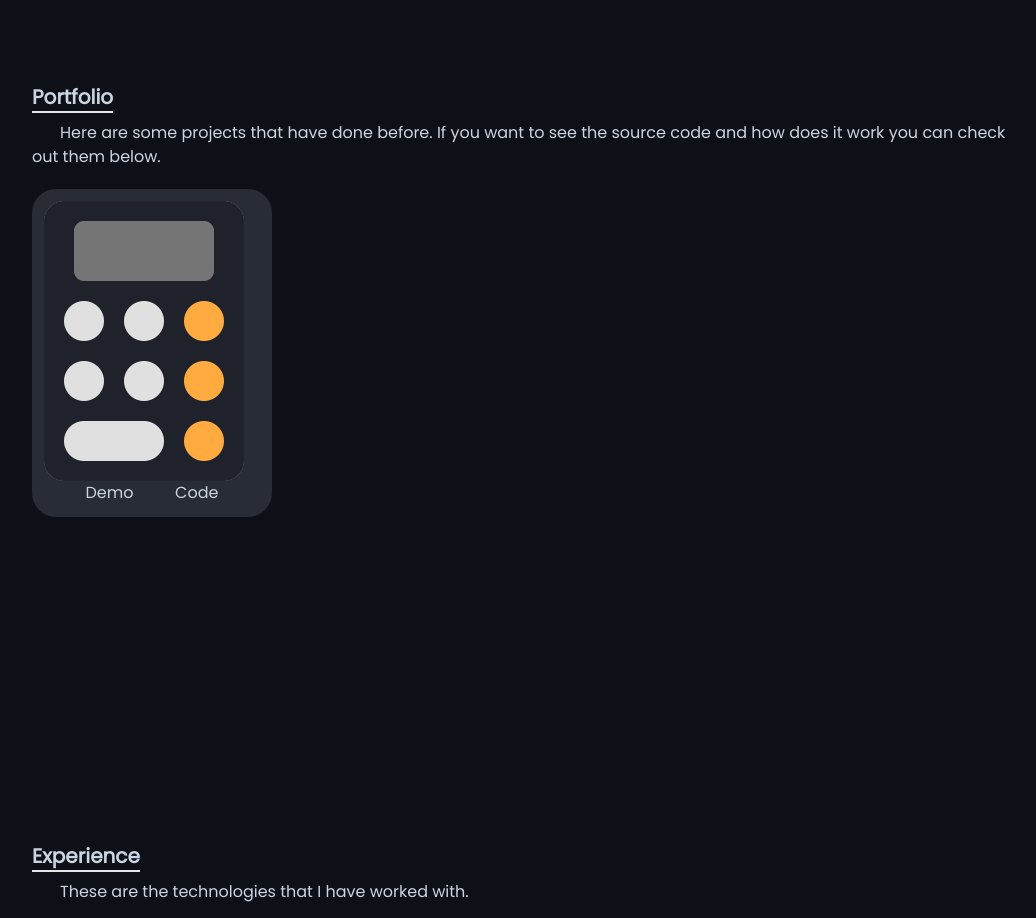
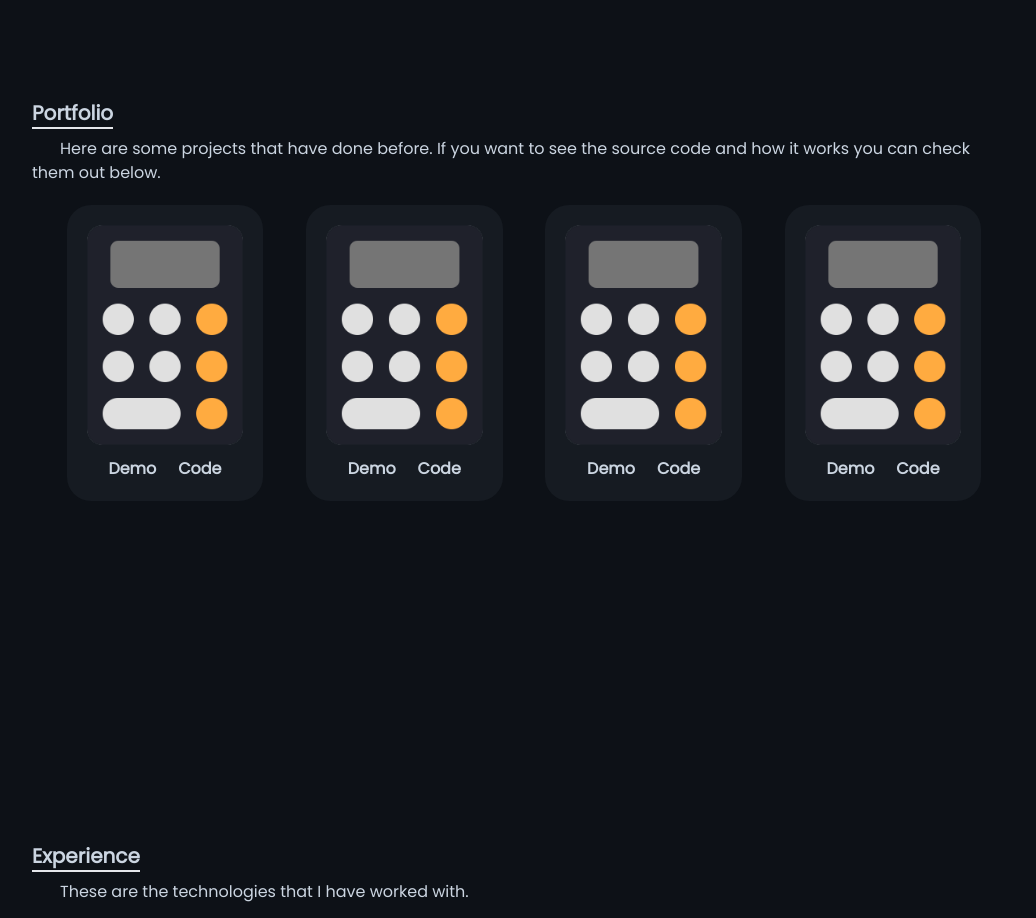
Before and after one commit to it-phnomden/maportfolio, a React (Create React App) app: page / in a window 1280 px wide. Shown: the part 1700-2618 px from the top of the page, without its empty margins (116-1152 px from the left). Built offline with nearby package versions, Linux system fonts and the light colour scheme.

Commit message:
added aos animation

```diff
--- a/src/App.jsx
+++ b/src/App.jsx
@@ -11,7 +11,7 @@ import Footer from "./components/Footer";
 
 const App = () => {
   useEffect(() => {
-    AOS.init({duration:1000});
+    AOS.init({duration:1000,offset: 250,anchorPlacement: 'top-bottom'});
     AOS.refresh();
   }, []);
   return (
--- a/src/components/AboutMe.jsx
+++ b/src/components/AboutMe.jsx
@@ -6,7 +6,7 @@ const AboutMe = () => {
       name="about me"
       className="md:h-screen flex flex-col justify-center max-md:pt-[70px]"
     >
-      <div data-aos="fade-up" data-aos-anchor-placement="bottom-bottom">
+      <div data-aos="zoom-in-up" data-aos-anchor-placement="bottom-bottom">
         <p className="text-xl font-extrabold w-fit border-b-2 mb-2">About Me</p>
         <p className="indent-7">
           Hi there! I'm a software engineer with three years of experience in
--- a/src/components/Contact.jsx
+++ b/src/components/Contact.jsx
@@ -6,7 +6,7 @@ const Contact = () => {
       name="contact"
       className="md:h-screen flex flex-col justify-center max-md:py-[70px] items-center"
     >
-      <div data-aos="fade-up" data-aos-anchor-placement="bottom-bottom" className="flex flex-col items-start">
+      <div data-aos="zoom-in-up" className="flex flex-col items-start">
         <p className="text-xl font-extrabold w-fit border-b-2 mb-2">Contact</p>
         <form action="https://getform.io/f/d7c637a8-6b7a-4c65-8762-1d04d4bf56c6" method="POST"
           id="form"
--- a/src/components/Experience.jsx
+++ b/src/components/Experience.jsx
@@ -82,7 +82,7 @@ const Experience = () => {
       name="experience"
       className="md:h-screen flex flex-col justify-center max-md:pt-[70px]"
     >
-      <div data-aos="fade-up" data-aos-anchor-placement="bottom-bottom">
+      <div data-aos="zoom-in-up">
         <p className="text-xl font-extrabold w-fit border-b-2 mb-2">Experience</p>
         <p className="indent-7">These are the technologies that I have worked with.</p>
         <div className="w-full my-5 grid grid-cols-3 sm:grid-cols-4 gap-8 max-sm:gap-4">
--- a/src/components/Home.jsx
+++ b/src/components/Home.jsx
@@ -13,7 +13,7 @@ const Home = () => {
     <div
       name="home"
       className="flex flex-col md:flex-row md:h-screen items-center justify-center max-md:pt-[80px]"
-      data-aos="zoom-in"
+      data-aos="zoom-in" data-aos-delay="500"
     >
       <div className="flex flex-col">
         <div className="text-4xl md:text-6xl mb-2">
@@ -35,7 +35,7 @@ const Home = () => {
             to="portfolio"
             smooth
             duration={500}
-            className="group w-fit px-6 py-3 my-2 flex items-center rounded-full bg-gradient-to-r from-cyan-500 to-blue-500 cursor-pointer text-white"
+            className="group w-fit px-6 py-3 my-2 flex items-center rounded-full btn-primary cursor-pointer text-white"
           >
             <span className="pl-3 select-none">Portfolio</span>
             <span className="group-hover:rotate-90 duration-300">
--- a/src/components/Portfolio.jsx
+++ b/src/components/Portfolio.jsx
@@ -1,5 +1,29 @@
 import React from "react";
 import calculator from "../assets/portfolio/calculator.png";
+
+const projects = [
+  {
+    id: 1,
+    imgSrc: calculator,
+    demoLink: 'https://pisethseam.github.io/easy-calculate/',
+    sourceLink: 'https://github.com/PiSethSeam/easy-calculate'
+  }, {
+    id: 2,
+    imgSrc: calculator,
+    demoLink: 'https://pisethseam.github.io/easy-calculate/',
+    sourceLink: 'https://github.com/PiSethSeam/easy-calculate'
+  }, {
+    id: 3,
+    imgSrc: calculator,
+    demoLink: 'https://pisethseam.github.io/easy-calculate/',
+    sourceLink: 'https://github.com/PiSethSeam/easy-calculate'
+  }, {
+    id: 4,
+    imgSrc: calculator,
+    demoLink: 'https://pisethseam.github.io/easy-calculate/',
+    sourceLink: 'https://github.com/PiSethSeam/easy-calculate'
+  }
+]
 
 const Portfolio = () => {
   return (
@@ -7,23 +31,30 @@ const Portfolio = () => {
       name="portfolio"
       className="md:h-screen flex flex-col justify-center max-md:pt-[70px]"
     >
-      <div data-aos="fade-up" data-aos-anchor-placement="bottom-bottom">
+      <div data-aos="zoom-in-up">
         <p className="text-xl font-extrabold w-fit border-b-2 mb-2">
           Portfolio
         </p>
         <p className="indent-7">
           Here are some projects that have done before. If you want to see
-          the source code and how does it work you can check out them below.
+          the source code and how it works you can check them out below.
         </p>
-        <div
-          className="w-60 rounded-3xl mt-5 bg-[#F4F6F8] dark:bg-[#282C34]
-        p-3"
-        >
-          <img src={calculator} alt="Calculator.png" />
-          <div className="flex justify-evenly">
-            <a href="https://pisethseam.github.io/easy-calculate/">Demo</a>
-            <a href="https://github.com/PiSethSeam/easy-calculate">Code</a>
-          </div>
+        <div className="flex flex-wrap justify-evenly space-x-2">
+          {
+            projects.map(({ id, imgSrc, demoLink, sourceLink }) => (
+              <div key={id}
+                className="flex flex-col max-sm:w-[45%] w-[20%] p-5
+                rounded-3xl mt-5 bg-[#F4F6F8] dark:bg-[#161B22]"
+              >
+                <img src={imgSrc} alt="Calculator.png" />
+                <div className="flex justify-evenly" id="check-out">
+                  <a href={demoLink}>Demo</a>
+                  <a href={sourceLink}>Code</a>
+                </div>
+              </div>
+
+            ))
+          }
         </div>
       </div>
     </div>
--- a/src/index.css
+++ b/src/index.css
@@ -27,7 +27,10 @@
     bg-[#F4F6F8] dark:bg-[#282C34] dark:text-white
   }
   #form > button {
-    @apply w-32 my-1 rounded-full p-3 bg-gradient-to-r from-cyan-500 to-blue-500 text-white mx-auto
+    @apply w-32 my-1 rounded-full p-3 btn-primary text-white mx-auto
+  }
+  #check-out>a{
+    @apply mt-3 font-extrabold active:scale-125 duration-100
   }
 }
 
@@ -38,6 +41,9 @@
   .t-g2 {
     @apply inline-block text-transparent bg-clip-text bg-gradient-to-r from-[#0f2027] to-[#2c5364];
   }
+  .btn-primary {
+    @apply bg-gradient-to-r from-cyan-500 to-blue-500
+  }
   .dark-mode {
     @apply bg-[rgb(13,17,23)] text-slate-300;
   }
```
